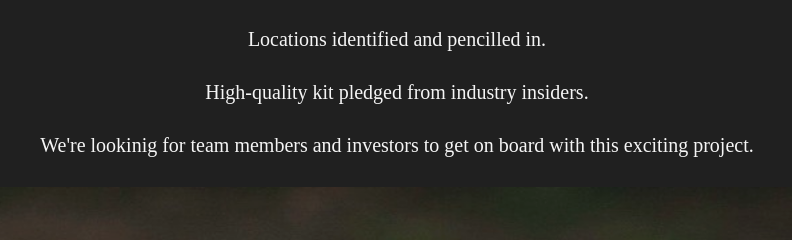
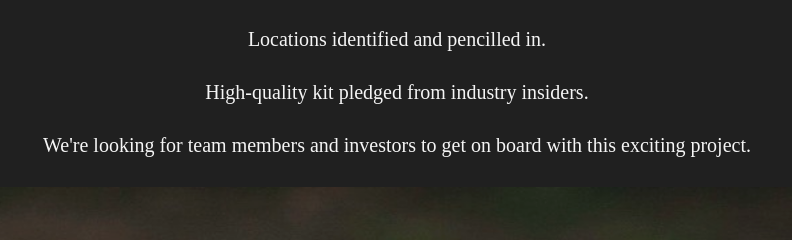
Before and after one commit to jamesRoss06000/soask-parallax, a plain HTML site: page index.html in a window 1280 px wide. Shown: the part 2826-3066 px from the top of the page, 243-1035 px from the left. Drawn offline with Linux system fonts and the light colour scheme.

Commit message:
spelling error corrected

```diff
--- a/index.html
+++ b/index.html
@@ -48,7 +48,7 @@
   <section class="section dark">
     <p class="sectionText">Locations identified and pencilled in.</p>
     <p class="sectionText">High-quality kit pledged from industry insiders.</p>
-    <p class="sectionText">We're lookinig for team members and investors to get on board with this exciting project.</p>
+    <p class="sectionText">We're looking for team members and investors to get on board with this exciting project.</p>
   </section>
 
   <div class="image4">
```
